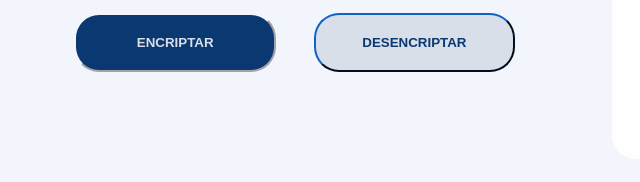
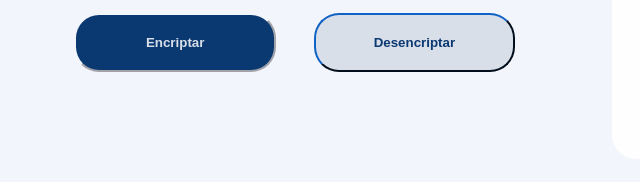
Before and after one commit to MrEiBi/challenge-final-alura, a plain HTML site: page index.html in a window 1280 px wide. Shown: the part 384-566 px from the top of the page, 220-860 px from the left. Drawn offline with Linux system fonts and the light colour scheme.

Commit message:
Update index.html

```diff
--- a/index.html
+++ b/index.html
@@ -39,10 +39,10 @@ Ingresa el texto que desees encriptar o desencriptar.</textarea
         </div>
         <div class="leftButtom">
           <button type="button" id="btn-encriptar" onclick="encriptar()">
-            ENCRIPTAR
+            Encriptar
           </button>
           <button type="button" id="btn-desencriptar" onclick="desencriptar()">
-            DESENCRIPTAR
+            Desencriptar
           </button>
         </div>
       </div>
```
